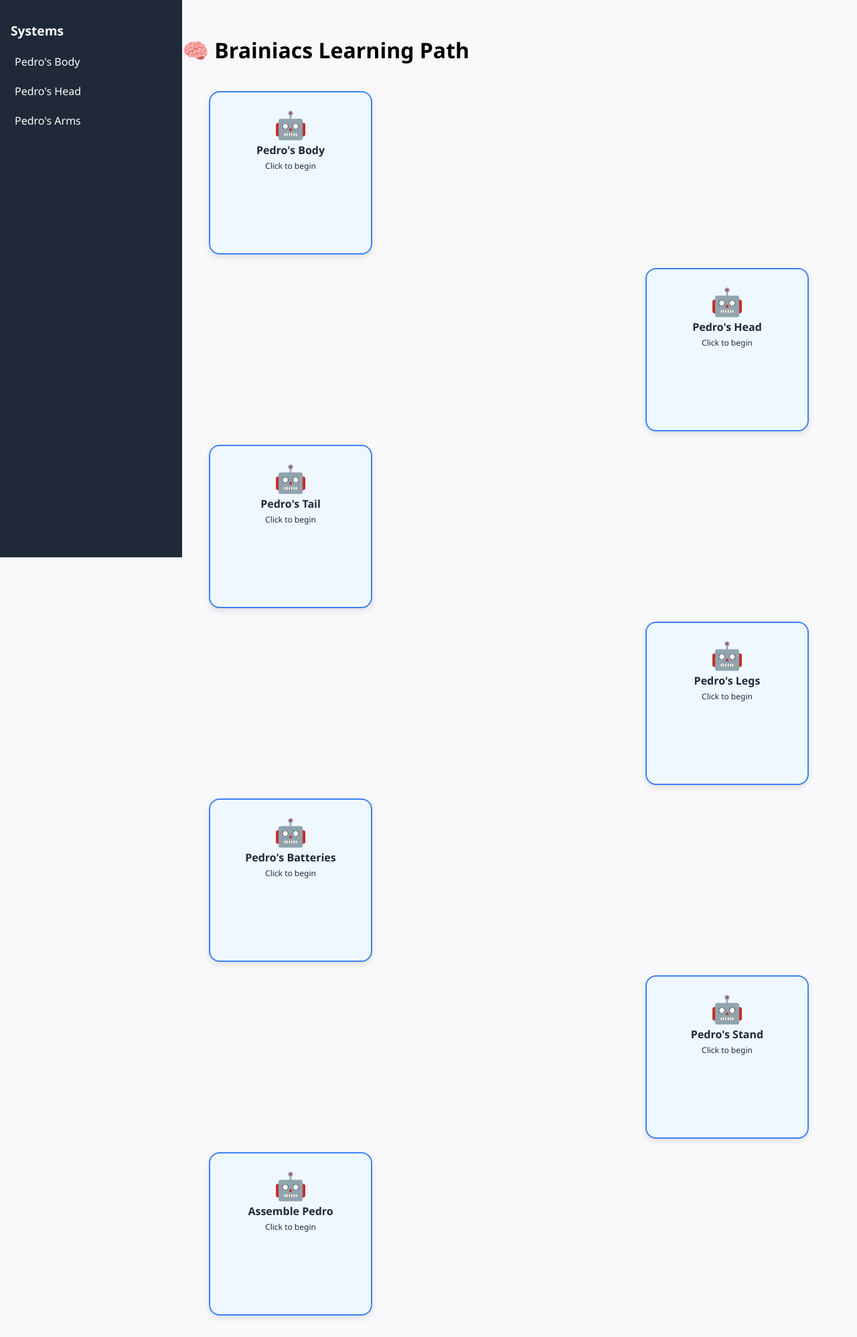
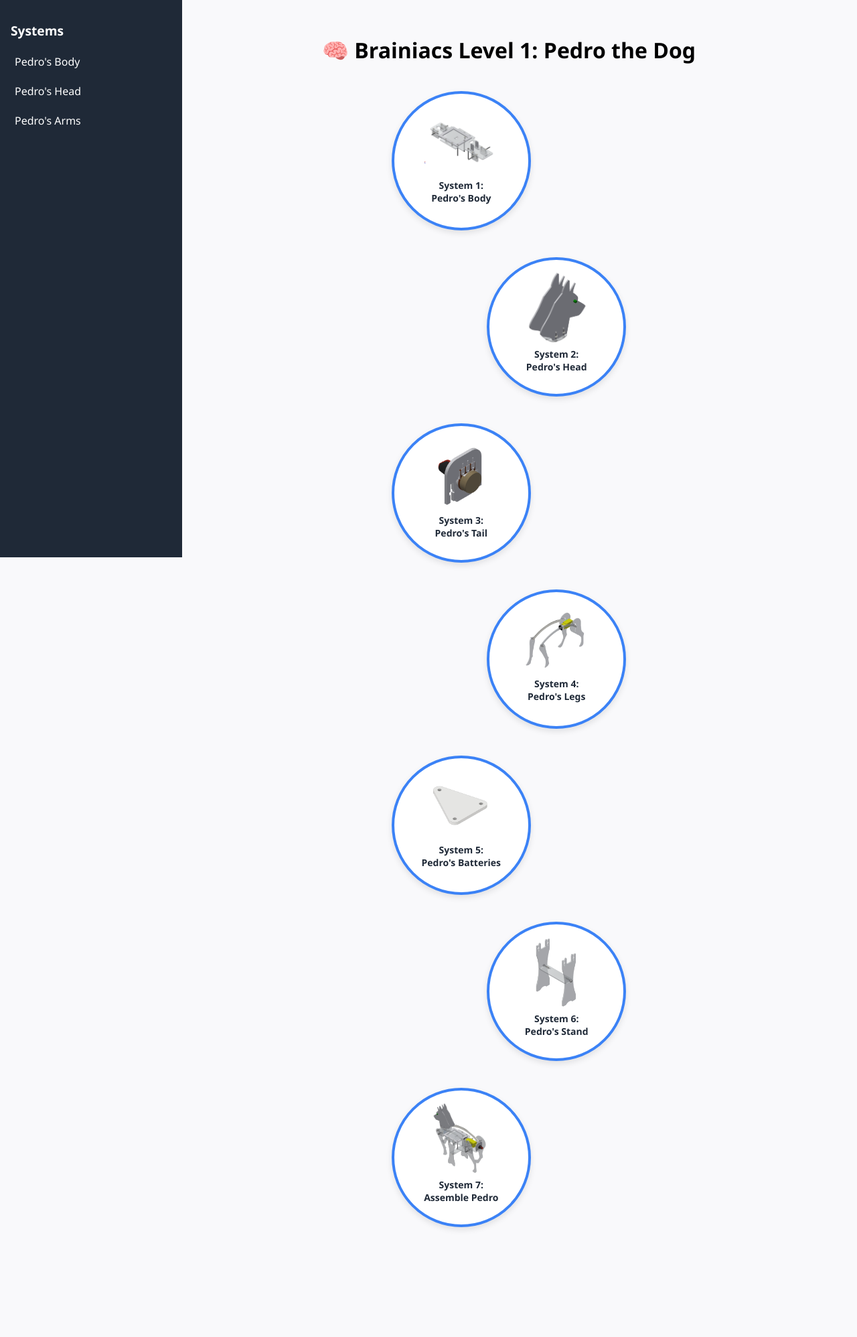
Before and after one commit to AnierYam/brainiacs, a Django app: page /learning-path/ in a window 1280 px wide. Shown: the whole page at 67% size. After the commit the page ends 1836 px from the top, so only its background shows below. Run offline with Django 5.2, Linux system fonts and the light colour scheme; data comes from the database, SQL or seed files in the repository.

Commit message:
Save stable progress with sidebar prep and refined learning path visuals

```diff
--- a/brainiacs_site/urls.py
+++ b/brainiacs_site/urls.py
@@ -1,11 +1,18 @@
 from django.contrib import admin
 from django.urls import path
-from levels.views import system_detail, learning_path
+from django.conf import settings
+from django.conf.urls.static import static
+
+from levels.views import system_list, system_detail, learning_path
 from levels.admin import custom_admin_site
 
 urlpatterns = [
     path('admin/', custom_admin_site.urls),
+    path('system/', system_list, name='system_list'),
     path('system/<int:system_id>/', system_detail, name='system_detail'),
     path('learning-path/', learning_path, name='learning_path'),
+]
 
-]
+# Serve media files in development
+if settings.DEBUG:
+    urlpatterns += static(settings.MEDIA_URL, document_root=settings.MEDIA_ROOT)
--- a/levels/templates/learning_path.html
+++ /dev/null
@@ -1,40 +0,0 @@
-{% extends 'base.html' %}
-
-{% block content %}
-  <h1 style="margin-bottom: 40px;">🧠 Brainiacs Learning Path</h1>
-
-  <div style="
-      display: flex;
-      flex-direction: column;
-      gap: 20px;
-      align-items: center;
-  ">
-    {% for system in systems %}
-      <div style="
-          display: flex;
-          justify-content: {% if forloop.counter|divisibleby:2 %}flex-end{% else %}flex-start{% endif %};
-          width: 100%;
-      ">
-        <a href="{% url 'system_detail' system.id %}" style="
-            display: block;
-            width: 200px;
-            height: 200px;
-            padding: 20px;
-            border-radius: 16px;
-            background: #f0f8ff;
-            text-align: center;
-            text-decoration: none;
-            color: #1f2937;
-            box-shadow: 0 4px 10px rgba(0, 0, 0, 0.1);
-            border: 2px solid #3b82f6;
-            transition: transform 0.2s;
-            margin: 0 40px;
-        " onmouseover="this.style.transform='scale(1.05)'" onmouseout="this.style.transform='scale(1)'">
-          <div style="font-size: 40px;">🤖</div>
-          <strong>{{ system.title }}</strong>
-          <div style="font-size: 12px; margin-top: 4px;">Click to begin</div>
-        </a>
-      </div>
-    {% endfor %}
-  </div>
-{% endblock %}
--- /dev/null
+++ b/levels/templates/levels/learning_path.html
@@ -0,0 +1,47 @@
+{% extends 'base.html' %}
+
+{% block content %}
+  <h1 style="margin-bottom: 40px; text-align: center;">🧠 Brainiacs Level 1: Pedro the Dog</h1>
+
+  <div style="
+      display: flex;
+      flex-direction: column;
+      gap: 40px;
+      align-items: center;
+  ">
+    {% for system in systems %}
+      <div style="
+          display: flex;
+          justify-content: {% if forloop.counter|divisibleby:2 %}flex-end{% else %}flex-start{% endif %};
+          width: 40%;
+          padding: 0 20px;
+      ">
+        <a href="{% url 'system_detail' system.id %}" style="
+            display: flex;
+            flex-direction: column;
+            justify-content: center;
+            align-items: center;
+            width: 160px;
+            height: 160px;
+            padding: 20px;
+            border-radius: 50%;
+            background: #fff;
+            text-align: center;
+            text-decoration: none;
+            color: #1f2937;
+            box-shadow: 0 4px 10px rgba(0, 0, 0, 0.1);
+            border: 4px solid #3b82f6;
+            transition: transform 0.2s;
+            position: relative;
+            margin: 0 20px;
+        " onmouseover="this.style.transform='scale(1.05)'" onmouseout="this.style.transform='scale(1)'">
+
+          <!-- Dynamically load system image -->
+          <img src="/media/systems/system{{ forloop.counter }}.png" alt="System {{ forloop.counter }}" style="width: 110px; height: 110px; object-fit: contain; margin-bottom: 20px;" />
+
+          <strong style="font-size: 14px; position: relative; top: -15px ">System {{ forloop.counter }}:<br>{{ system.title }}</strong>
+        </a>
+      </div>
+    {% endfor %}
+  </div>
+{% endblock %}
--- a/levels/views.py
+++ b/levels/views.py
@@ -1,13 +1,17 @@
 from django.shortcuts import render, get_object_or_404
 from .models import System
 
+# List view for all systems
+def system_list(request):
+    systems = System.objects.all().order_by('order')
+    return render(request, 'levels/system_list.html', {'systems': systems})
+
+# Detail view for a single system
 def system_detail(request, system_id):
-    systems = System.objects.all()
-    selected_system = get_object_or_404(System, id=system_id)
-    return render(request, 'system_detail.html', {
-        'systems': systems,
-        'selected_system': selected_system,
-    })
+    system = get_object_or_404(System, id=system_id)
+    return render(request, 'levels/system_detail.html', {'system': system})
+
+# Visual learning path view (styled grid or layout)
 def learning_path(request):
     systems = System.objects.all().order_by('order')
-    return render(request, 'learning_path.html', {'systems': systems})
+    return render(request, 'levels/learning_path.html', {'systems': systems})
```
Also changed, not shown: brainiacs_site/settings.py (+6 -34 lines), levels/templates/levels/system_list.html (added, +18 -0 lines), levels/templates/system_detail.html (+21 -5 lines), media/systems/System1.png (added), media/systems/System2.png (added), media/systems/System3.png (added), media/systems/System4.png (added), media/systems/System5.png (added), media/systems/System6.png (added), media/systems/System7.png (added), 1 other file.
